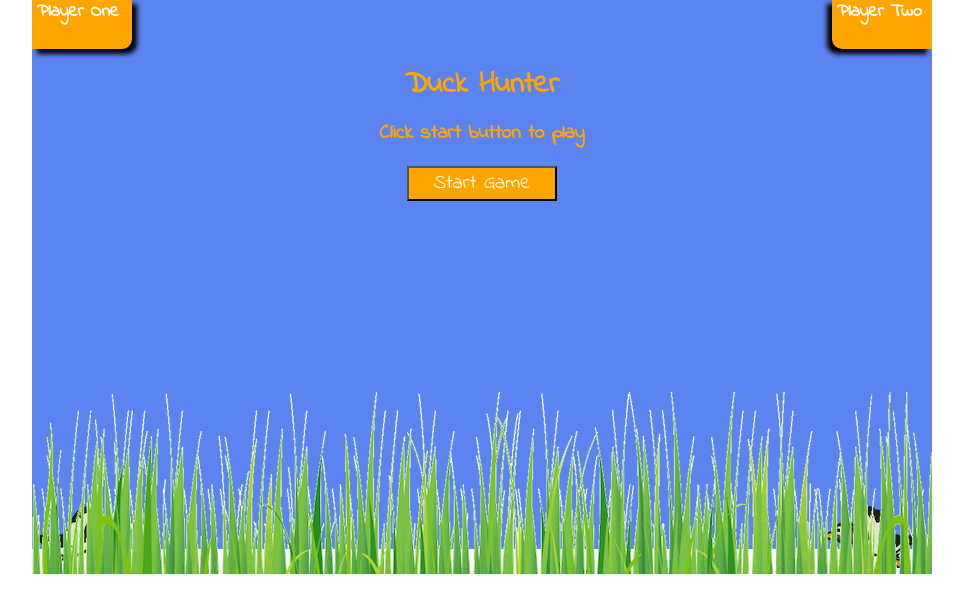
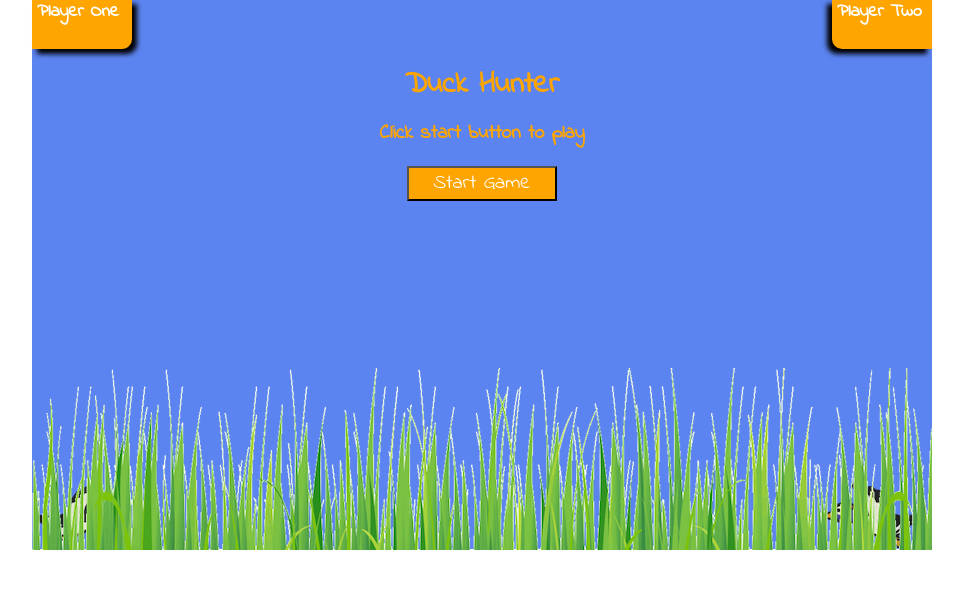
Before and after one commit to ggomersall/WDI-PROJECT-1, a PHP site: page /home.html in a window 1280 px wide. Shown: the part 45-658 px from the top of the page, without its empty margins (128-1091 px from the left). Run offline with PHP 8.4, Linux system fonts and the light colour scheme; some libraries are stand-ins or nearby versions.

Commit message:
moved the ducks and grass up a few pixels to sit in the board

```diff
--- a/css/style.css
+++ b/css/style.css
@@ -101,41 +101,41 @@ button {
   margin-left: 5px;
 }
 
-#duck {
+/*#duck {
   position: relative;
   top: 0
 
-}
+}*/
 
 #duck-one {
   /*margin-top: 100px;*/
   position: relative;
-  top: 250px;
+  top: 230px;
   left: 3px;
 
 }
 #duck-two {
   position: relative;
-  top: 250px;
+  top: 230px;
   left: 700px;
 }
 
 #duck-three {
   /*margin-top: 100px;*/
   position: relative;
-  top: 250px;
+  top: 230px;
   left: -190px;
 
 }
 #duck-four {
   position: relative;
-  top: 250px;
+  top: 230px;
   left: 500px;
 }
 
 #grass-area {
   position: relative;
-  top: 70px;
+  top: 46px;
   /*top: 80px;*/
   /*right: 0;*/
   background-image: url(../images/grass900px.png);
```
